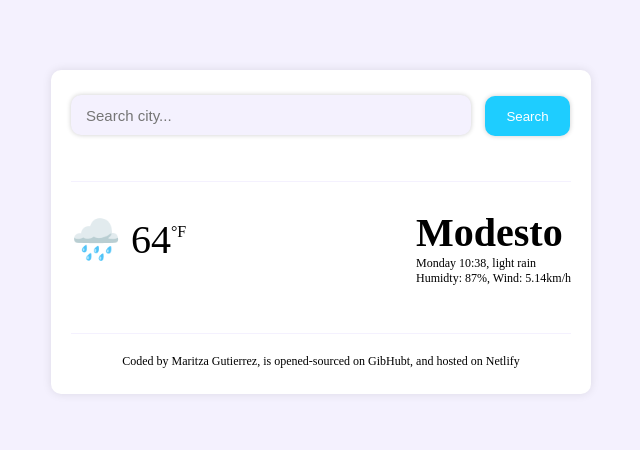
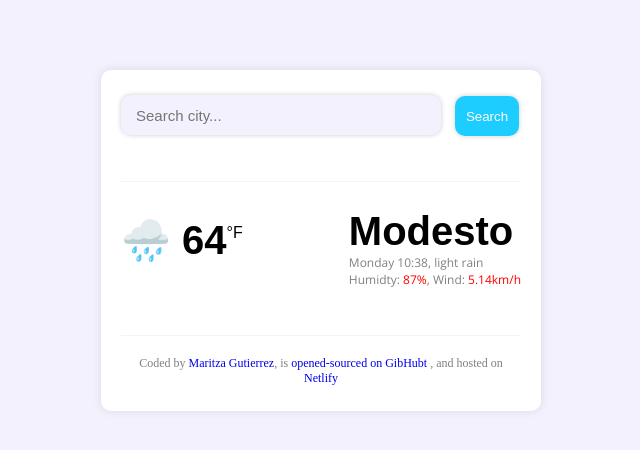
Before and after one commit to Mariii209/weather-app-first-project, a plain HTML site: page index.html in a window 1280 px wide. Shown: the whole page, without its empty margins (319-959 px from the left). Drawn offline with nearby package versions, Linux system fonts and the light colour scheme; a web font is replaced by a local one.

Commit message:
Added links
Added links to the <footer> element.
Also inserted a link to the <head> element from google font

```diff
--- a/index.html
+++ b/index.html
@@ -5,6 +5,12 @@
     <meta name="viewport" content="width=device-width, initial-scale=1.0" />
     <title>Document</title>
     <link rel="stylesheet" href="style.css" />
+    <link rel="preconnect" href="https://fonts.googleapis.com" />
+    <link rel="preconnect" href="https://fonts.gstatic.com" crossorigin />
+    <link
+      href="https://fonts.googleapis.com/css2?family=Nova+Mono&family=Open+Sans:ital,wght@0,300;0,400;0,500;0,600;0,700;0,800;1,300;1,400;1,500;1,600;1,700;1,800&display=swap"
+      rel="stylesheet"
+    />
   </head>
   <body>
     <div class="container">
@@ -28,14 +34,20 @@
             <h1 class="city-name">Modesto</h1>
             <p class="weather-description">
               Monday 10:38, light rain <br />
-              Humidty: 87%, Wind: 5.14km/h
+              Humidty: <span class="humidty-wind">87%</span>, Wind:
+              <span class="humidty-wind">5.14km/h</span>
             </p>
           </div>
         </div>
       </main>
       <footer class="footer">
-        Coded by Maritza Gutierrez, is opened-sourced on GibHubt, and hosted on
-        Netlify
+        Coded by <a href="https://github.com/Mariii209">Maritza Gutierrez</a>,
+        is
+        <a href="https://github.com/Mariii209/weather-app-first-project"
+          >opened-sourced on GibHubt</a
+        >
+        , and hosted on
+        <a href="https://storied-crumble-876b59.netlify.app/">Netlify</a>
       </footer>
     </div>
   </body>
--- a/style.css
+++ b/style.css
@@ -6,7 +6,7 @@ body {
   border: none;
   border-radius: 10px;
   box-shadow: 0 0 10px rgba(0, 0, 0, 0.1);
-  width: 500px;
+  width: 400px;
   display: block;
   margin: 0 auto;
   padding: 25px 20px;
@@ -31,7 +31,7 @@ header {
 }
 
 .search-button {
-  width: 17%;
+  width: 16%;
   height: 40px;
   margin-left: 10px;
   border-radius: 10px;
@@ -59,26 +59,43 @@ header {
 
 .weather-description {
   font-size: 12px;
+  font-weight: 400;
   margin-top: 0;
+  font-family: "Open Sans", sans-serif;
+  color: gray;
 }
 
 .city-name {
   font-size: 40px;
+  font-weight: 700;
   margin-bottom: 0;
+  font-family: "Nunito Sans", sans-serif;
 }
 
 .weather-icon {
   font-size: 40px;
+  font-family: "Nunito Sans", sans-serif;
+  font-weight: 700;
 }
 
 .degree-f-c {
   padding-bottom: 15px;
+  font-family: "Nunito Sans", sans-serif;
+  font-weight: 500;
 }
 
 .footer {
   padding-top: 20px;
   text-align: center;
-
+  color: gray;
   font-size: 12px;
   border-top: 1px solid #f4f1fe;
 }
+
+a {
+  text-decoration: none;
+}
+
+.humidty-wind {
+  color: red;
+}
```
